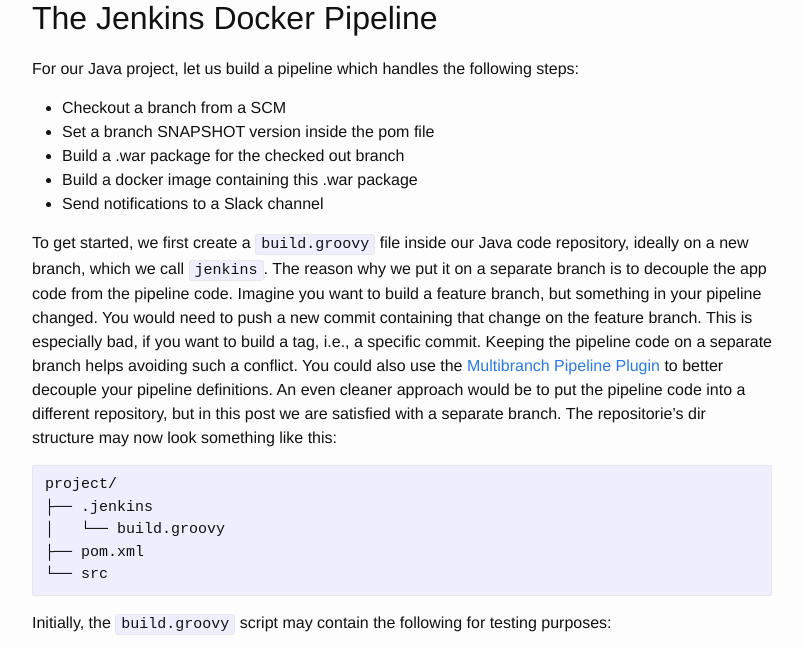
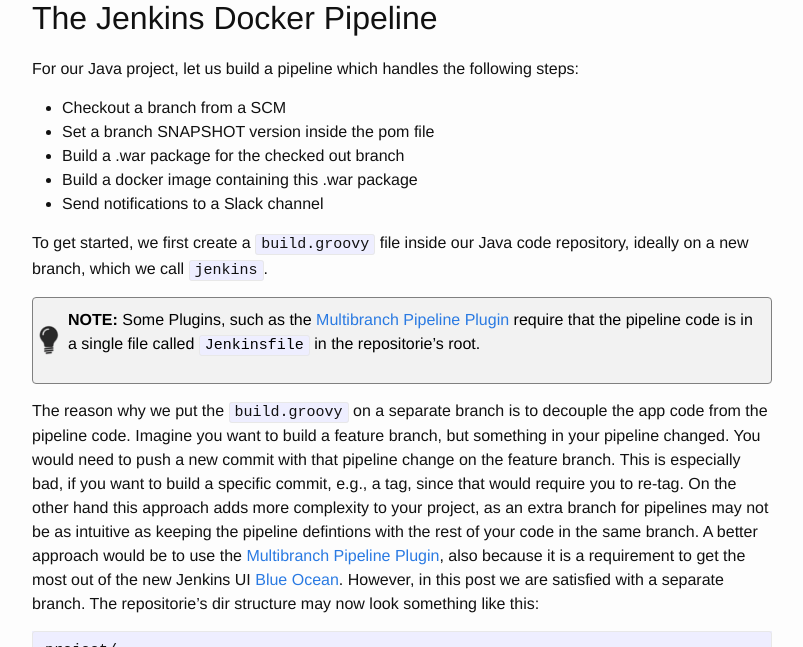
Before and after one commit to fishi0x01/fishi0x01.github.io, a Jekyll site: the page built from _posts/2016-11-21-A-Docker-Build-Pipeline-as-Code-with-Jenkins.md, in a window 1280 px wide and 900 px high, scrolled down 1184 px, cut to the strip 0-647 px from the top of the window. Shown: the whole strip, without its empty margins (238-1041 px from the left). Built offline with Jekyll 4.4.1, drawn with Linux system fonts in a browser that asks for light colours; comment, search, counter and statistics services are not loaded; some of the changed text lies outside the part shown.

Commit message:
Modify post

````diff
--- a/_posts/2016-11-21-A-Docker-Build-Pipeline-as-Code-with-Jenkins.md
+++ b/_posts/2016-11-21-A-Docker-Build-Pipeline-as-Code-with-Jenkins.md
@@ -60,14 +60,21 @@
 * Send notifications to a Slack channel
 
 To get started, we first create a `build.groovy` file inside our Java code repository, ideally on a new branch, which we call `jenkins`.
-The reason why we put it on a separate branch is to decouple the app code from the pipeline code.
+
+{% include tags/hint-start.html %}
+**NOTE:** Some Plugins, such as the [Multibranch Pipeline Plugin](https://wiki.jenkins-ci.org/display/JENKINS/Pipeline+Multibranch+Plugin)
+require that the pipeline code is in a single file called `Jenkinsfile` in the repositorie's root.
+{% include tags/hint-end.html %}
+
+The reason why we put the `build.groovy` on a separate branch is to decouple the app code from the pipeline code.
 Imagine you want to build a feature branch, but something in your pipeline changed.
-You would need to push a new commit containing that change on the feature branch.
-This is especially bad, if you want to build a tag, i.e., a specific commit.
-Keeping the pipeline code on a separate branch helps avoiding such a conflict.
-You could also use the [Multibranch Pipeline Plugin](https://wiki.jenkins-ci.org/display/JENKINS/Pipeline+Multibranch+Plugin) to better decouple your pipeline definitions.
-An even cleaner approach would be to put the pipeline code into a different repository, but in this post
-we are satisfied with a separate branch.
+You would need to push a new commit with that pipeline change on the feature branch.
+This is especially bad, if you want to build a specific commit, e.g., a tag, since that would require you to re-tag.
+On the other hand this approach adds more complexity to your project, as an extra branch for pipelines may not be
+as intuitive as keeping the pipeline defintions with the rest of your code in the same branch.
+A better approach would be to use the [Multibranch Pipeline Plugin](https://wiki.jenkins-ci.org/display/JENKINS/Pipeline+Multibranch+Plugin), also because it
+is a requirement to get the most out of the new Jenkins UI [Blue Ocean](https://wiki.jenkins-ci.org/display/JENKINS/Blue+Ocean+Plugin).
+However, in this post we are satisfied with a separate branch.
 The repositorie's dir structure may now look something like this:
 
 ```
````
Also changed, not shown: other parts of _posts/2016-11-21-A-Docker-Build-Pipeline-as-Code-with-Jenkins.md (+1 -1 lines).
